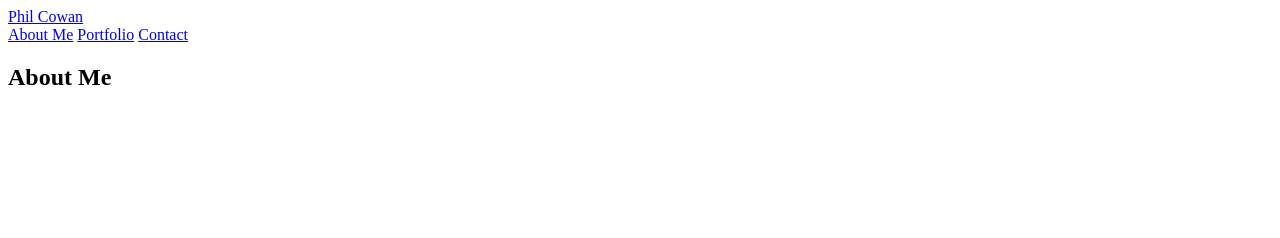
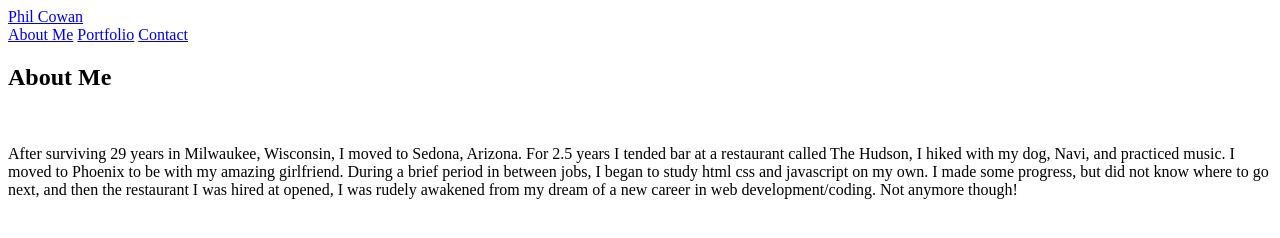
Before and after one commit to phil4lif/new-basic-portfolio, a plain HTML site: page index.html in a window 1280 px wide. Drawn offline with Linux system fonts and the light colour scheme.

Commit message:
wrote bio paragraph

```diff
--- a/index.html
+++ b/index.html
@@ -27,6 +27,7 @@
 
         <img src="">
 
+        <p>After surviving 29 years in Milwaukee, Wisconsin, I moved to Sedona, Arizona. For 2.5 years I tended bar at a restaurant called The Hudson, I hiked with my dog, Navi, and practiced music. I moved to Phoenix to be with my amazing girlfriend. During a brief period in between jobs, I began to study html css and javascript on my own. I made some progress, but did not know where to go next, and then the restaurant I was hired at opened, I was rudely awakened from my dream of a new career in web development/coding. Not anymore though!</p>
     </section>
 </body>
 </html>
```
